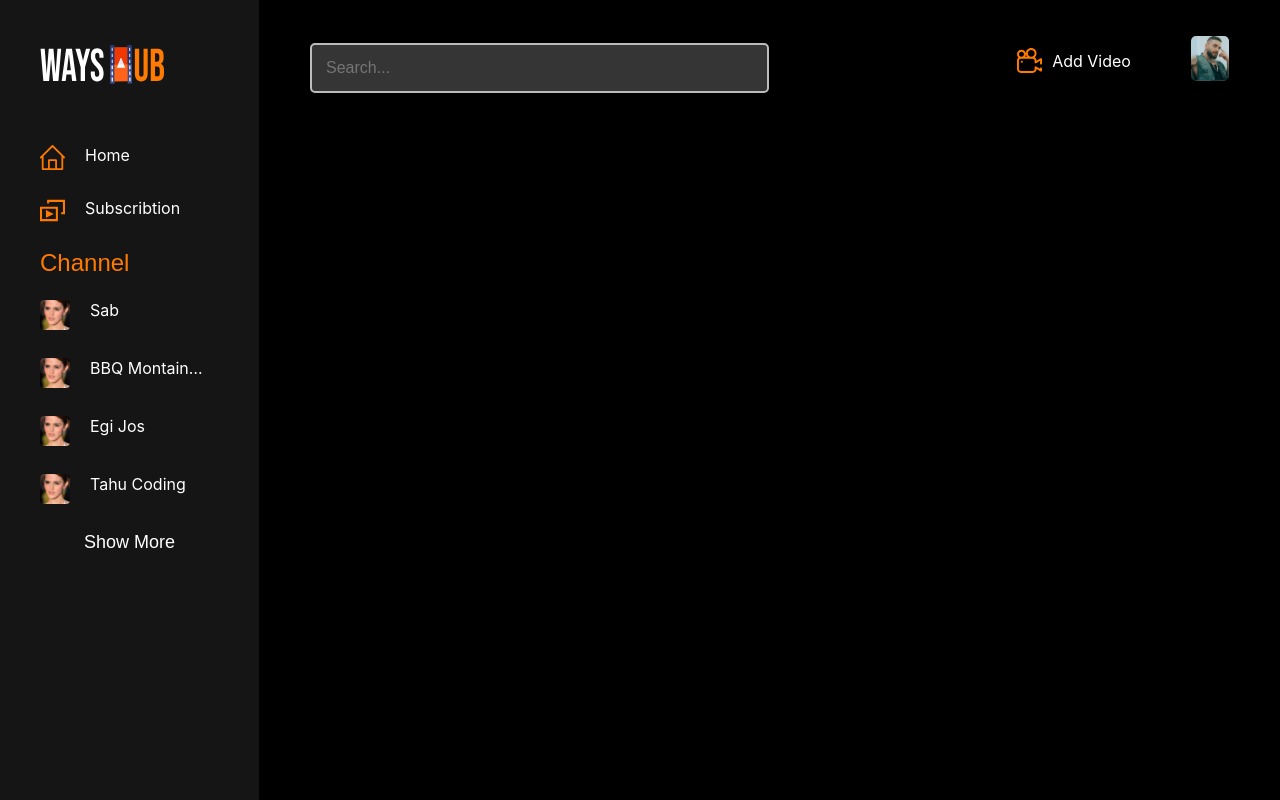
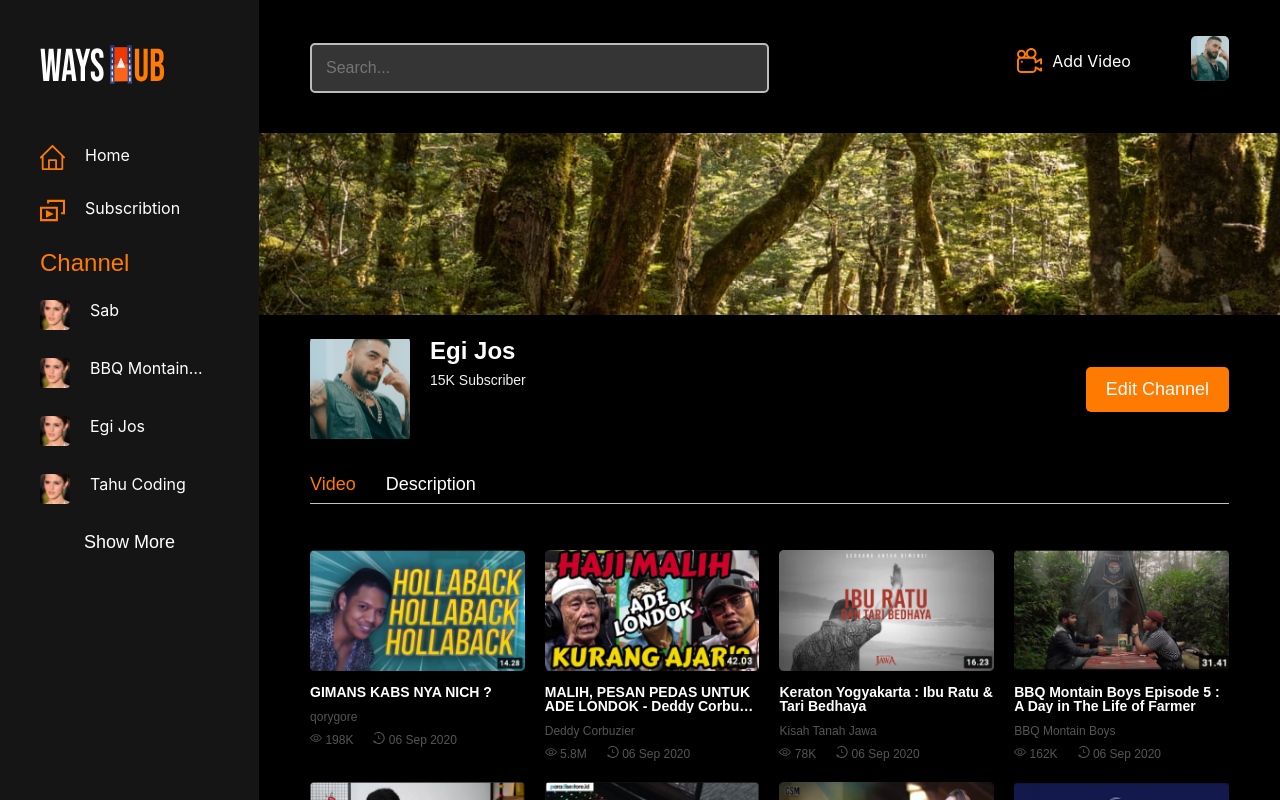
Before and after one commit to triwibow/DWF19TBAB_wayshub, a React (Create React App) app: page /my-channel in a window 1280 px wide. Shown: the top 800 px of the page. Built offline with nearby package versions, Linux system fonts and the light colour scheme.

Commit message:
add my channel

```diff
--- a/src/App.css
+++ b/src/App.css
@@ -687,7 +687,122 @@ html, body {
   border: 2px solid #FF7A00;
 }
 
+/* end form add video edit chanel */
 
 
+/* cover */
+.cover {
+  width: 100%;
+}
 
-/* end form add video edit chanel */
+.cover img {
+  width: 100%;
+  height: 182px;
+  object-fit: cover;
+}
+/* end cover */
+
+
+/* channel */
+
+.channel-wrapper {
+  width: 90%;
+  margin: 0 auto;
+}
+
+.channel-header {
+  display: grid;
+  grid-template-columns: 100px 1fr 1fr;
+  padding: 20px 0;
+}
+
+.channel-header img {
+  width: 100%;
+  height: 100px;
+  object-fit: cover;
+}
+
+.channel-username span {
+  display: block;
+  margin-left: 20px;
+}
+
+.channel-username span:first-child {
+  font-family: Avenir, sans-serif;
+  font-style: normal;
+  font-weight: 600;
+  font-size: 24px;
+  line-height: 101.5%;
+  /* or 24px */
+  color: #FFFFFF;
+  margin-bottom: 10px;
+}
+
+.channel-username span:last-child {
+  font-family: Avenir, sans-serif;
+  font-style: normal;
+  font-size: 14px;
+  line-height: 101.5%;
+  /* or 14px */
+  color: #F0F0F0;
+}
+
+.btn-channel {
+  cursor: pointer;
+  display: block;
+  padding: 10px 20px;
+  background: #FF7A00;
+  border-radius: 5px;
+  border: none;
+  font-family: Avenir, sans-serif;
+  font-style: normal;
+  font-weight: 500;
+  font-size: 18px;
+  line-height: 25px;
+  color: #FFFFFF;
+}
+
+
+.channel-nav {
+  display: flex;
+  color: #ffffff;
+  padding-left: 0;
+  border-bottom: 1px solid #C2C2C2;
+  padding-bottom: 10px;
+
+}
+
+.channel-nav li {
+  padding-left: 0;
+  list-style-type: none;
+  margin-right: 30px;
+  font-family: Avenir, sans-serif;
+  font-style: normal;
+  font-weight: 400;
+  font-size: 18px;
+  line-height: 101.5%;
+  cursor: pointer;
+}
+
+.channel-description p {
+  font-family: Avenir, sans-serif;
+  font-style: normal;
+  font-weight: normal;
+  font-size: 17px;
+  line-height: 101.5%;
+  /* or 17px */
+
+  text-align: justify;
+
+  color: #FFFFFF;
+}
+
+.channel-card {
+  display: grid;
+  grid-template-columns: 1fr 1fr 1fr 1fr;
+  gap: 20px;
+  margin: 0 auto;
+  padding: 30px 0;
+}
+
+/* end channel */
--- a/src/App.js
+++ b/src/App.js
@@ -15,6 +15,7 @@ import Home from './pages/Home';
 import Subscribtion from './pages/Subscribtion';
 import Detail from './pages/Detail';
 import AddVideo from './pages/AddVideo';
+import MyChannel from './pages/MyChannel';
 
 const App = () => {
   return (
@@ -41,6 +42,7 @@ const defaultContainer = () =>{
               <Route path="/subscribtion" component={Subscribtion} />
               <Route path="/detail" component={Detail} />
               <Route path="/add" component={AddVideo} />
+              <Route path="/my-channel" component={MyChannel} />
             </Switch>
         </div>
     </div>
--- /dev/null
+++ b/src/component/ChannelDescription.js
@@ -0,0 +1,13 @@
+import '../App.css';
+
+const ChannelDescription = () => {
+    return(
+        <div className="channel-description">
+            <p> Founded in 2017, BBQ Mountain Boys is a collaboration of couple friends who wanted to convey their modern outdoor lifestyle through their Coffee Farm & Creative Space called SAUX. Our bohemian Coffee Farm & Creative Space nestled amongst the pine trees on a mountainside. </p>
+            <p>Inside our log cabin, a jewelry artist concurrently BBQ pitmaster and a blacksmith that also a farmer at the same time, work side by side. Away from the hustle and bustle of city life where creative minds can wander free.</p>
+            <p>By BBQ Mountain Boys Youtube Channel, we want to show you how we enjoy our life inside the forest. How we live, how we cook, how we take care of our coffee plantation, and how we spend the time and make some fun. We hope through our YouTube channel, we can inspire you to enjoy life in a different way and closer to nature. Because nature is very beautiful! </p>
+        </div>
+    )
+}
+
+export default ChannelDescription;
--- /dev/null
+++ b/src/component/ChannelHeader.js
@@ -0,0 +1,44 @@
+import '../App.css';
+import {Fragment, useState} from 'react';
+import navbar_photo_profile from '../icon/navbar_photo_profile.svg';
+
+const ChannelHeader = ({current, isVideo}) => {
+    const [activeNav, setActiveNav] = useState(true);
+    const handleChannel = (status) => {
+        current(status);
+        (status)? setActiveNav('active') : setActiveNav('');
+
+    }
+
+    return (
+        <Fragment>
+            <div className="channel-header">
+                <img src={navbar_photo_profile} alt="foto profil"/>
+                <div className="channel-username">
+                    <span>Egi Jos</span>
+                    <span>15K Subscriber</span>
+                </div>
+                <div className="button-wrapper">
+                    <button className="btn-channel">Edit Channel</button>
+                </div>
+            </div>
+            <ul className="channel-nav">
+                <li
+                    onClick={()=>handleChannel(true)}
+                    className={activeNav? "active": ""}
+                >
+                    Video
+                </li>
+                <li
+                    className={activeNav? "":"active"}
+                    onClick={()=>handleChannel(false)}
+                >
+                    Description
+                </li>
+            </ul>
+        </Fragment>
+
+    )
+}
+
+export default ChannelHeader;
--- /dev/null
+++ b/src/component/ChannelVideo.js
@@ -0,0 +1,16 @@
+import '../App.css';
+import Card from './Card';
+
+import PostVideo from '../api/PostVideo';
+
+const ChannelVideo = () => {
+    return(
+        <div className="channel-card">
+            {PostVideo.map(item => {
+                return <Card key={item.id} data={item} />
+            })}
+        </div>
+    )
+}
+
+export default ChannelVideo;
--- a/src/component/Navbar.js
+++ b/src/component/Navbar.js
@@ -12,7 +12,7 @@ const Navbar = () => {
             <div className="navbar-menu">
                 <ul className="navbar-menu-list">
                     <li className="navbar-menu-item">
-                        <Link to='' className="navbar-menu-link link">
+                        <Link to='/add' className="navbar-menu-link link">
                             <img src={add_video_icon} alt="add_video_icon"/>
                             <span>Add Video</span>
                         </Link>
--- a/src/component/Video.js
+++ b/src/component/Video.js
@@ -11,7 +11,7 @@ const Video = () => {
     return(
         <div>
             <div className="video-wrapper">
-                <ReactPlayer className="video-player" url="https://www.youtube.com/watch?v=bgIBFEtJQv4" />
+                <ReactPlayer className="video-player" url="https://www.youtube.com/watch?v=6pzfX1FePdo" />
                 <h1 className="video-title">BBQ Montain Boys Episode 5 : A Day in The Life of Farmer</h1>
                 <span>
                     <img src={number_views} alt="number_views" /> 162K
--- /dev/null
+++ b/src/pages/MyChannel.js
@@ -0,0 +1,31 @@
+import '../App.css';
+import {useState} from 'react'
+import cover from '../icon/cover.svg';
+import ChannelHeader from '../component/ChannelHeader';
+import ChannelDescription from '../component/ChannelDescription';
+import ChannelVideo from '../component/ChannelVideo';
+
+const MyChannel = () => {
+    const [isVideo, setIsVideo] = useState(true);
+
+    const handleChannel = (status) => {
+        setIsVideo(status)
+    }
+
+    return(
+        <div>
+            <div className="cover">
+                <img src={cover} alt="cover" />
+            </div>
+            <div className="channel-wrapper">
+                <ChannelHeader current={(status) => handleChannel(status)} isVideo={isVideo}/>
+                {(isVideo)?
+                    <ChannelVideo />:
+                    <ChannelDescription />
+                }
+            </div>
+        </div>
+    )
+}
+
+export default MyChannel;
```
Also changed, not shown: src/icon/cover.svg (added), 1 other file (tests, documents, lock files or other folders).
